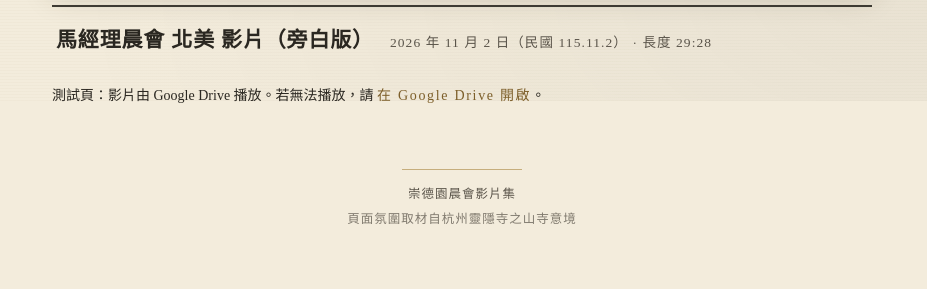
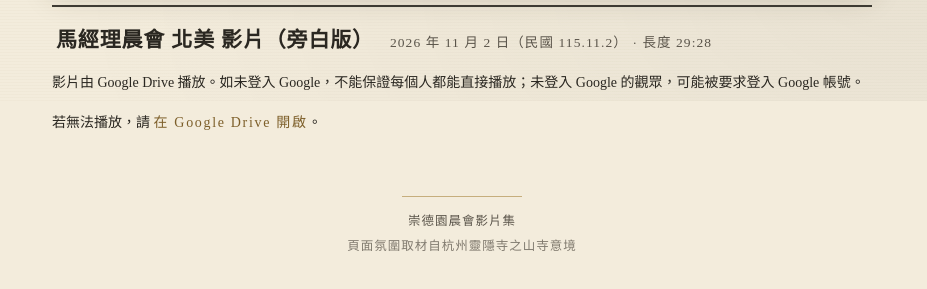
Before and after one commit to sporela65/chong-de-yuan, a plain HTML site: page drive-test.html in a window 1280 px wide. Shown: the part 699-988 px from the top of the page, without its empty margins (178-1105 px from the left). Drawn offline with Linux system fonts and the light colour scheme.

Commit message:
Update drive-test.html

```diff
--- a/drive-test.html
+++ b/drive-test.html
@@ -131,7 +131,7 @@
       '<div class="video-frame"><iframe src="https://drive.google.com/file/d/' + id + '/preview" allow="autoplay; fullscreen" allowfullscreen></iframe></div>' +
       '<div class="play-info"><h1>' + v.title + '</h1>' +
       '<span class="meta">' + p[0] + ' 年 ' + parseInt(p[1],10) + ' 月 ' + parseInt(p[2],10) + ' 日（民國 ' + roc + '） · 長度 ' + v.duration + '</span></div>' +
-      '<p style="margin-top:12px;font-size:14px">測試頁：影片由 Google Drive 播放。若無法播放，請 <a class="back" target="_blank" rel="noopener" href="https://drive.google.com/file/d/' + id + '/view">在 Google Drive 開啟</a>。</p>';
+      '<p style="margin-top:12px;font-size:14px;line-height:1.8">影片由 Google Drive 播放。如未登入 Google，不能保證每個人都能直接播放；未登入 Google 的觀眾，可能被要求登入 Google 帳號。若無法播放，請 <a class="back" target="_blank" rel="noopener" href="https://drive.google.com/file/d/' + id + '/view">在 Google Drive 開啟</a>。</p>';
   })();
 })();
 </script>
```
